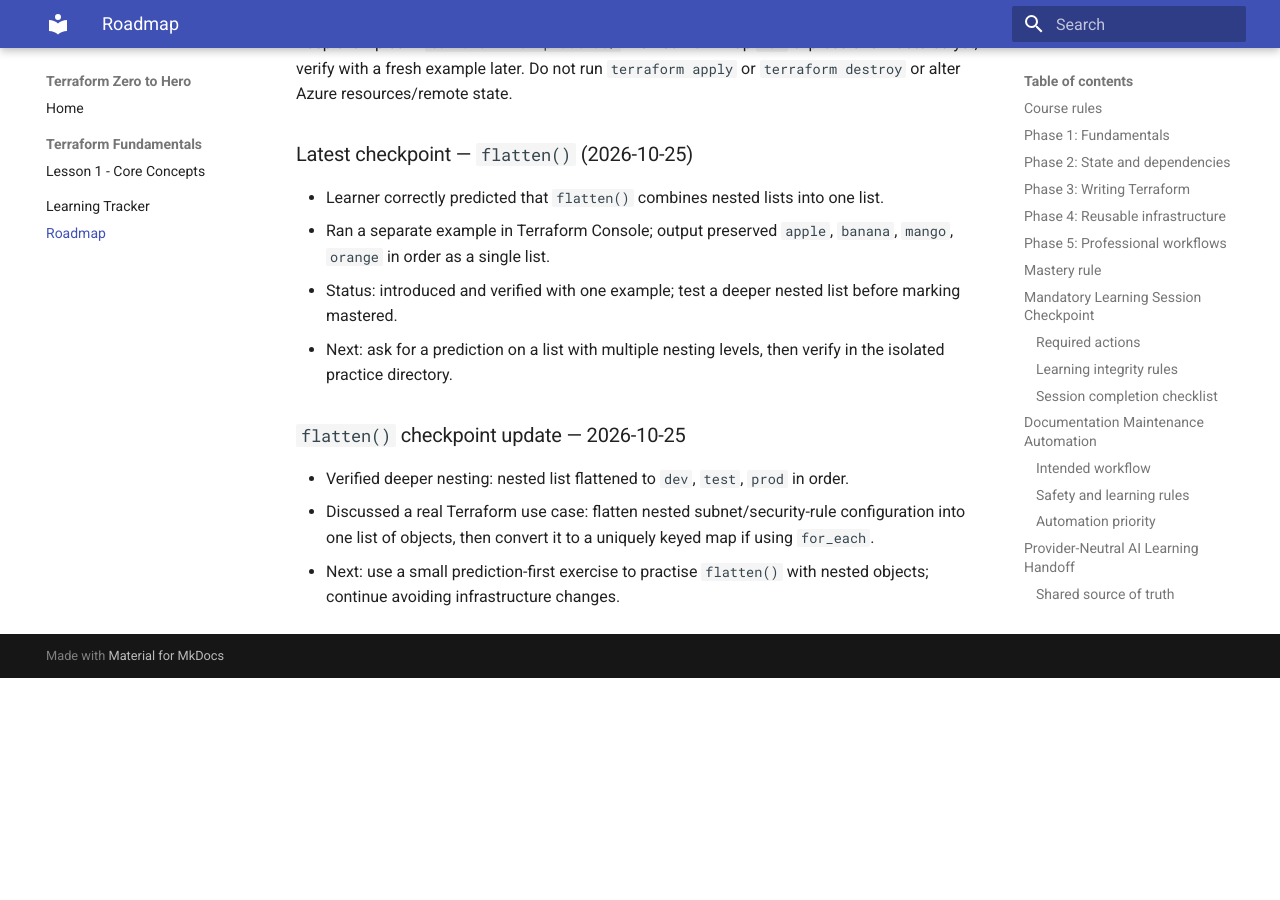
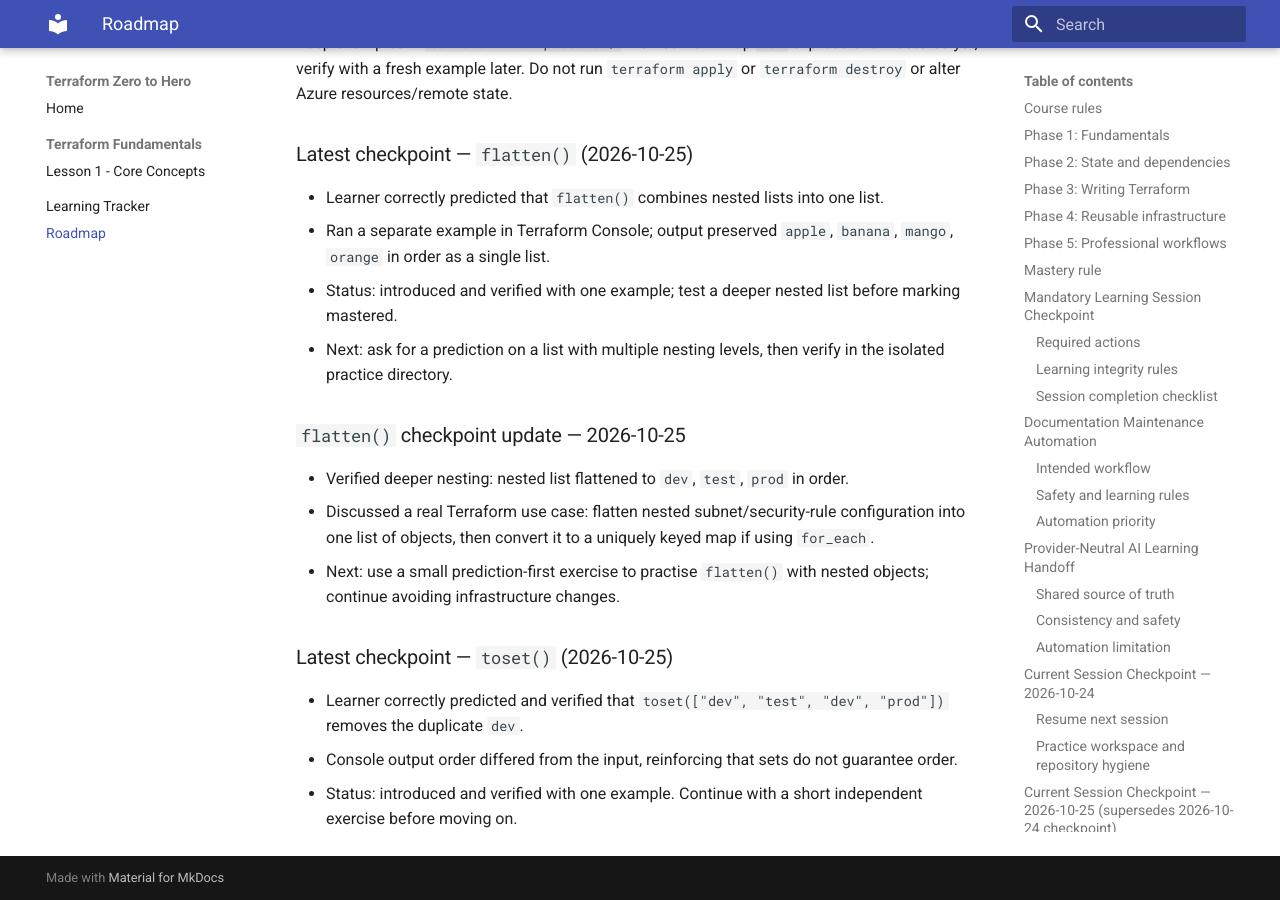
Before and after one commit to pshewale-dev/terraform-azure-lab, an MkDocs documentation site: the page built from docs/LEARNING-ROADMAP.md, in a window 1280 px wide and 900 px high, scrolled down 7826 px. Built offline with MkDocs 1.6.1 and Material for MkDocs 9.7.7, drawn with Linux system fonts in a browser that asks for light colours; before the commit the page ends 8504 px from its top, so only the background shows below that.

Commit message:
docs: record verified toset exercise

```diff
--- a/docs/LEARNING-ROADMAP.md
+++ b/docs/LEARNING-ROADMAP.md
@@ -214,3 +214,9 @@ Proceed to the next small HCL concept using prediction-first practice, one conce
 - Verified deeper nesting: nested list flattened to `dev`, `test`, `prod` in order.
 - Discussed a real Terraform use case: flatten nested subnet/security-rule configuration into one list of objects, then convert it to a uniquely keyed map if using `for_each`.
 - Next: use a small prediction-first exercise to practise `flatten()` with nested objects; continue avoiding infrastructure changes.
+
+
+### Latest checkpoint — `toset()` (2026-10-25)
+- Learner correctly predicted and verified that `toset(["dev", "test", "dev", "prod"])` removes the duplicate `dev`.
+- Console output order differed from the input, reinforcing that sets do not guarantee order.
+- Status: introduced and verified with one example. Continue with a short independent exercise before moving on.
```
